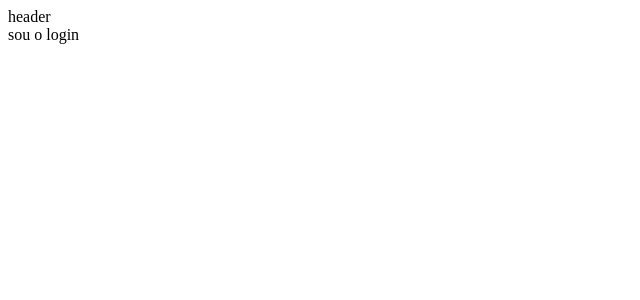
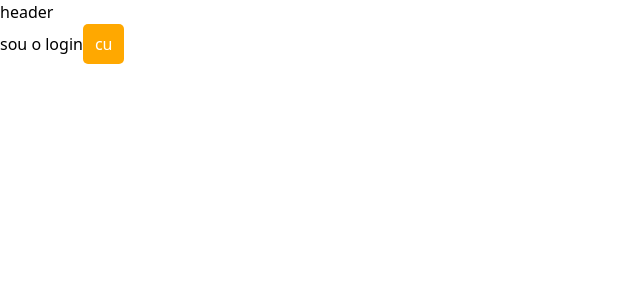
Before and after one commit to KProjetos/admp, a React (Vite) app in the folder AdmP/: page / in a window 1280 px wide. Shown: the top 300 px of the page, without its empty margins (0-640 px from the left). Built offline with nearby package versions, Linux system fonts and the light colour scheme.

Commit message:
first commit

```diff
--- /dev/null
+++ b/AdmP/postcss.config.js
@@ -0,0 +1,6 @@
+export default {
+    plugins: {
+      tailwindcss: {},
+      autoprefixer: {},
+    },
+  }
--- a/AdmP/src/Services/firebase.js
+++ b/AdmP/src/Services/firebase.js
@@ -1,4 +1,3 @@
-/* eslint-disable no-unused-vars */
 // Import the functions you need from the SDKs you need
 import { initializeApp } from "firebase/app";
 import { getAnalytics } from "firebase/analytics";
@@ -8,15 +7,16 @@ import { getAnalytics } from "firebase/analytics";
 // Your web app's Firebase configuration
 // For Firebase JS SDK v7.20.0 and later, measurementId is optional
 const firebaseConfig = {
-  apiKey: "AIzaSyDLx2oxI08HdpZPPw8fAZ0kmjJGS7bArUo",
-  authDomain: "admp-36279.firebaseapp.com",
+  apiKey: `${import.meta.env.VITE_API_KEY}`,
+  authDomain: `${import.meta.env.VITE_AUTH_DOMAIN}`,
   projectId: "admp-36279",
-  storageBucket: "admp-36279.appspot.com",
-  messagingSenderId: "68222178574",
-  appId: "1:68222178574:web:fa287652294e97f356f35f",
+  storageBucket: `${import.meta.env.VITE_STORAGE_BUCKET}`,
+  messagingSenderId: `${import.meta.env.VITE_MESSAGING_SENDER_ID}`,
+  appId: `${import.meta.env.VITE_APP_ID}`,
   measurementId: "G-K17H58YTB9"
 };
 
 // Initialize Firebase
 const app = initializeApp(firebaseConfig);
+// eslint-disable-next-line no-unused-vars
 const analytics = getAnalytics(app);
--- a/AdmP/src/index.css
+++ b/AdmP/src/index.css
@@ -0,0 +1,26 @@
+/*Botao*/
+@tailwind base;
+@tailwind components;
+@tailwind utilities;
+
+@layer components {
+  .btn-primary {
+      @apply bg-principal py-2 px-3 mb-4 text-white rounded-[5px]
+    }
+
+  .btn-disabled {
+      @apply bg-secundaria py-2 px-3 mb-4 text-white rounded-[5px]
+  }
+
+  .inp-primary{
+    @apply bg-principal block py-2 px-3 mb-4 text-white rounded-[5px] placeholder:text-white
+  }
+
+  .direction-col{
+    @apply flex flex-col items-center justify-center
+  }
+
+  .direction-row{
+    @apply w-[90%] flex flex-row items-center justify-between
+  }
+}
--- a/AdmP/src/pages/login/login.jsx
+++ b/AdmP/src/pages/login/login.jsx
@@ -1,6 +1,9 @@
 function Login() {
     return(
-        <div className="">sou o login</div>
+        <div className="">sou o login
+        <button className="btn-primary">cu</button>
+        </div>
+
     )
 }
 
--- /dev/null
+++ b/AdmP/tailwind.config.cjs
@@ -0,0 +1,25 @@
+/** @type {import('tailwindcss').Config} */
+export default {
+  content: [
+    "./index.html",
+    "./src/**/*.{js,ts,jsx,tsx}",
+  ],
+  theme: {
+    extend: {},
+    colors: {
+      "principal": "#FFA800",
+      "secundaria": "#FFC147",
+      "terciaria": "#d9d9d9",
+      "white": "#ffff",
+      "black": "#000",
+      "red": "#F70021",
+
+    },
+    backgroundImage: {
+      "login": "url('/src/assets/images/gatoLogin.jpg')",
+      "none": "url('')",
+
+    }
+  },
+  plugins: [],
+}
```
Also changed, not shown: AdmP/package.json (+6 -1 lines), AdmP/src/App.css (line endings or trailing spaces), 1 other file (tests, documents, lock files or other folders).
